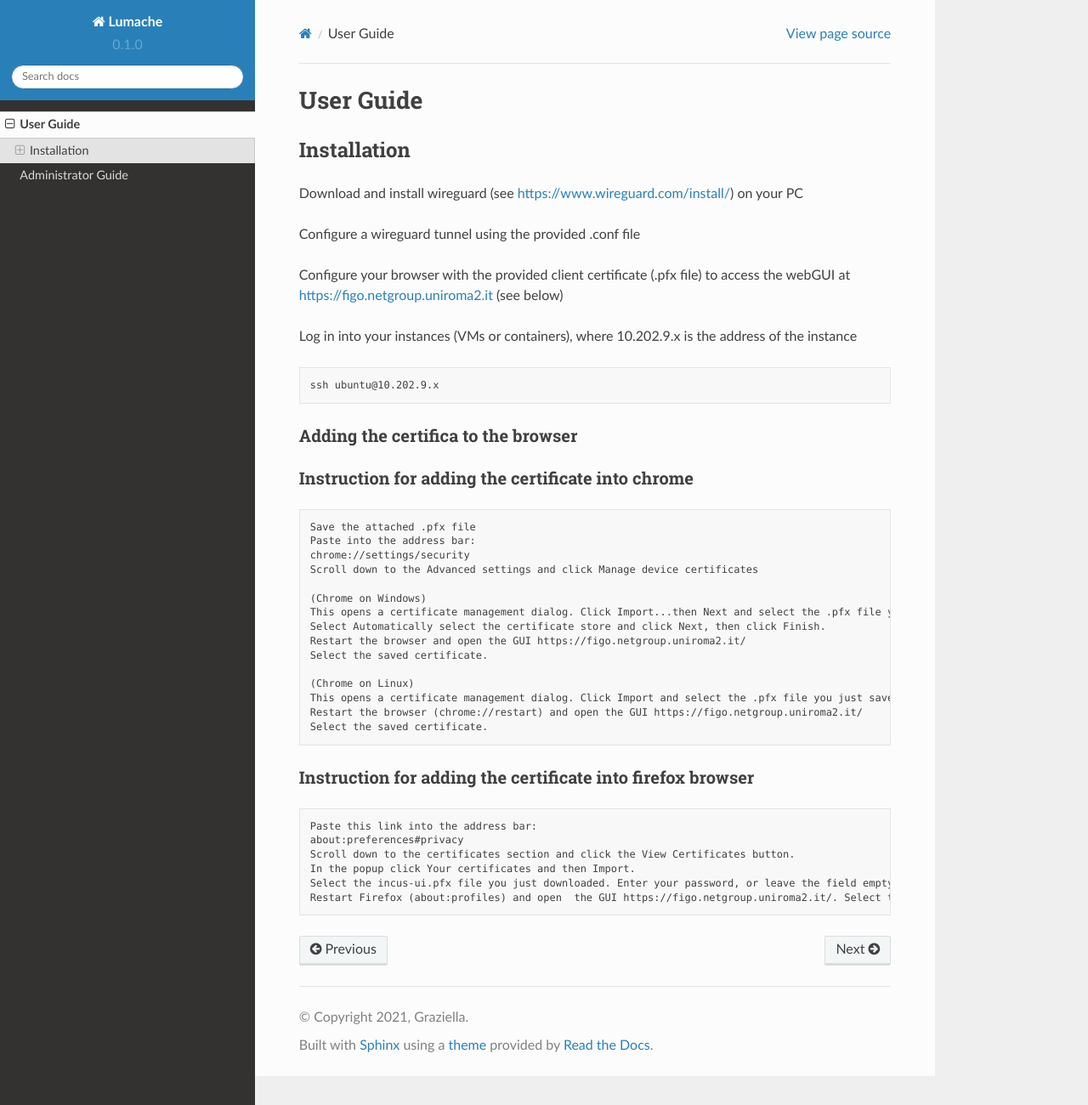
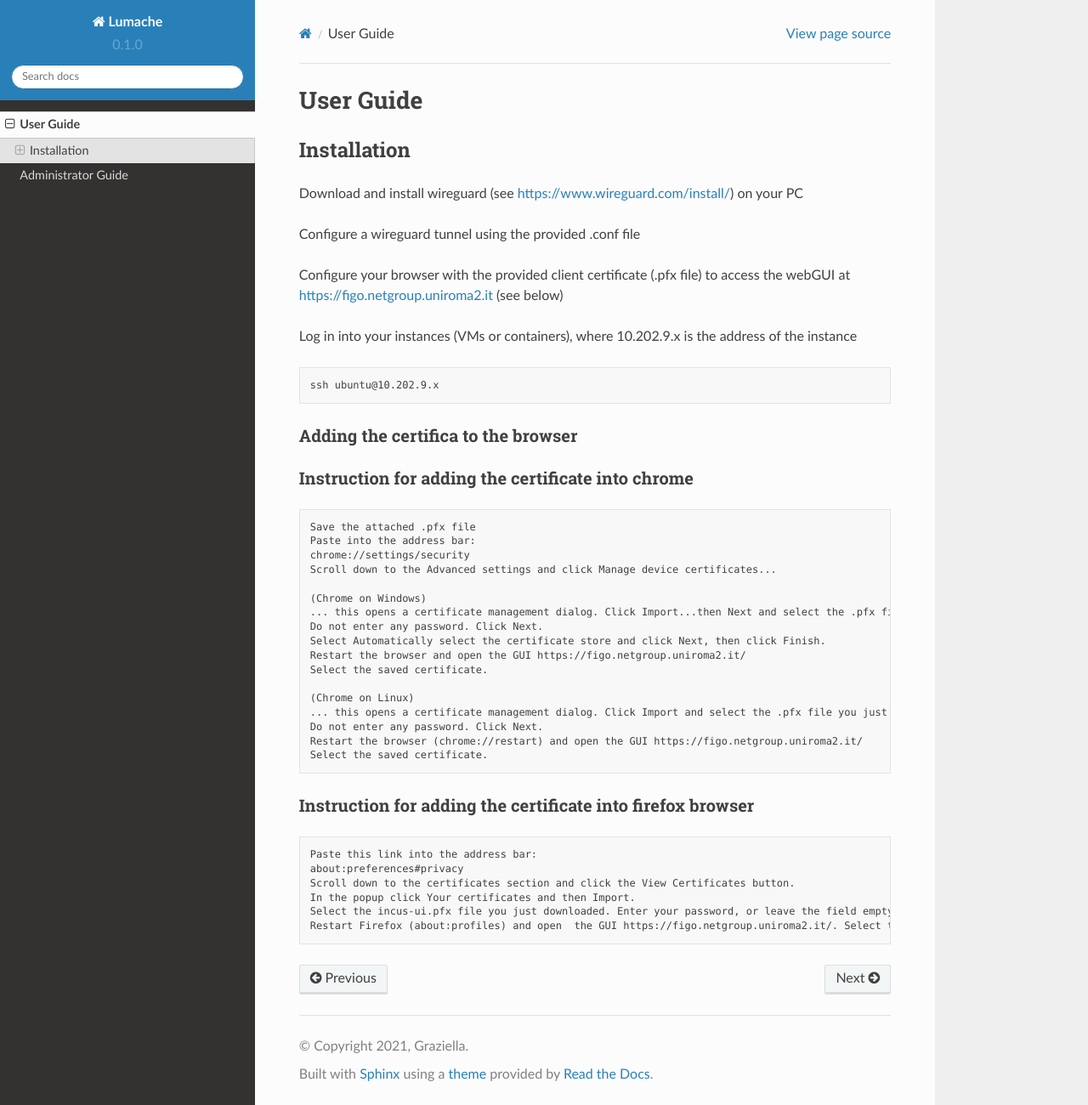
Before and after one commit to netgroup/figo-testbed, a Sphinx documentation site: the page built from docs/source/UserGuide.rst, in a window 1280 px wide and 1300 px high. Shown: the whole window at 85% size. Built offline with Sphinx 7.4.7 and the Read the Docs theme 2.0.0, drawn with Linux system fonts in a browser that asks for light colours.

```diff
--- a/docs/source/UserGuide.rst
+++ b/docs/source/UserGuide.rst
@@ -30,16 +30,18 @@ Instruction for adding the certificate into chrome
    Save the attached .pfx file
    Paste into the address bar:
    chrome://settings/security
-   Scroll down to the Advanced settings and click Manage device certificates
+   Scroll down to the Advanced settings and click Manage device certificates...
 
    (Chrome on Windows)
-   This opens a certificate management dialog. Click Import...then Next and select the .pfx file you just saved. Do not enter any password. Click Next.
+   ... this opens a certificate management dialog. Click Import...then Next and select the .pfx file you just saved.
+   Do not enter any password. Click Next.
    Select Automatically select the certificate store and click Next, then click Finish.
    Restart the browser and open the GUI https://figo.netgroup.uniroma2.it/
    Select the saved certificate.
 
    (Chrome on Linux)
-   This opens a certificate management dialog. Click Import and select the .pfx file you just saved. Do not enter any password. Click Next.
+   ... this opens a certificate management dialog. Click Import and select the .pfx file you just saved.
+   Do not enter any password. Click Next.
    Restart the browser (chrome://restart) and open the GUI https://figo.netgroup.uniroma2.it/
    Select the saved certificate.
 
```
